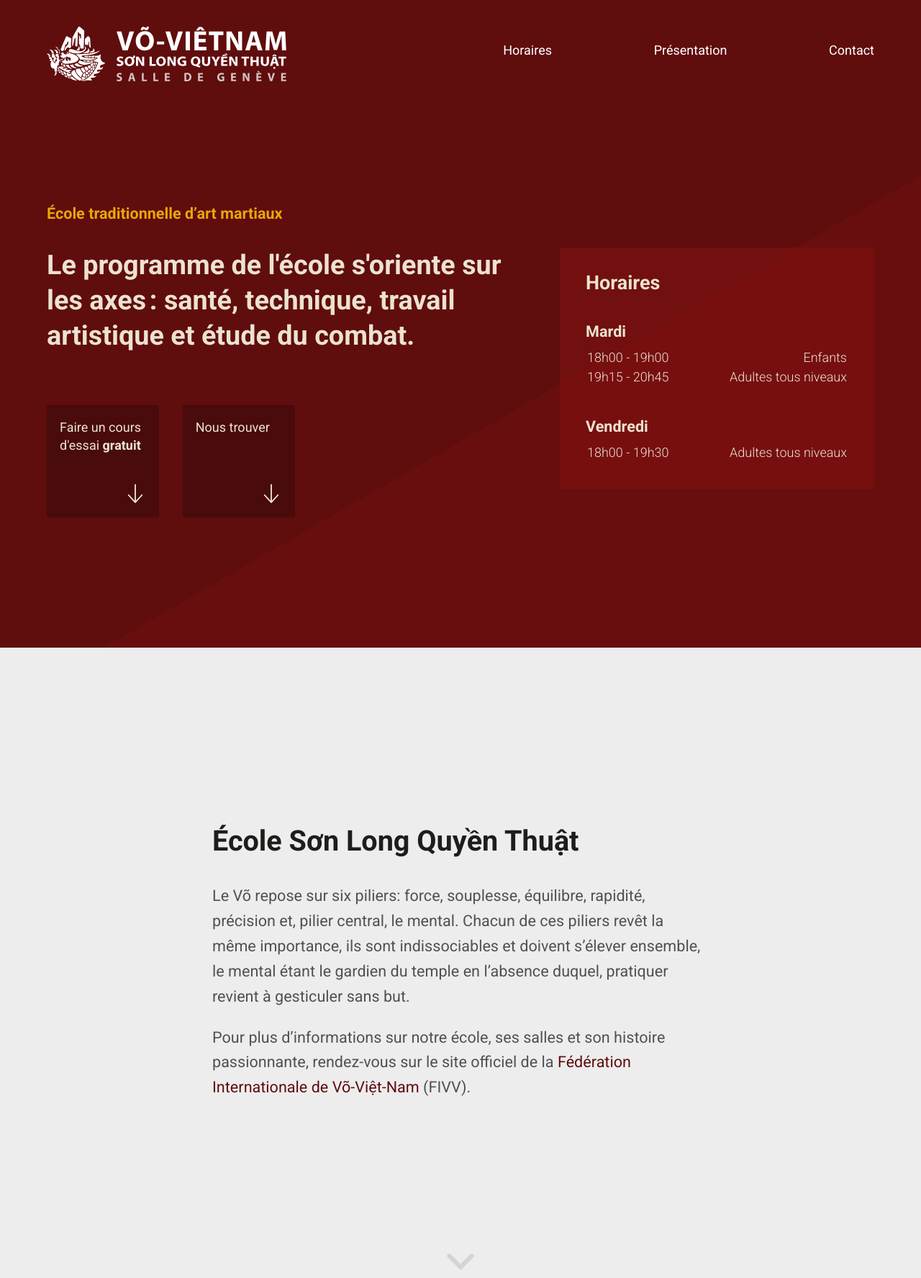
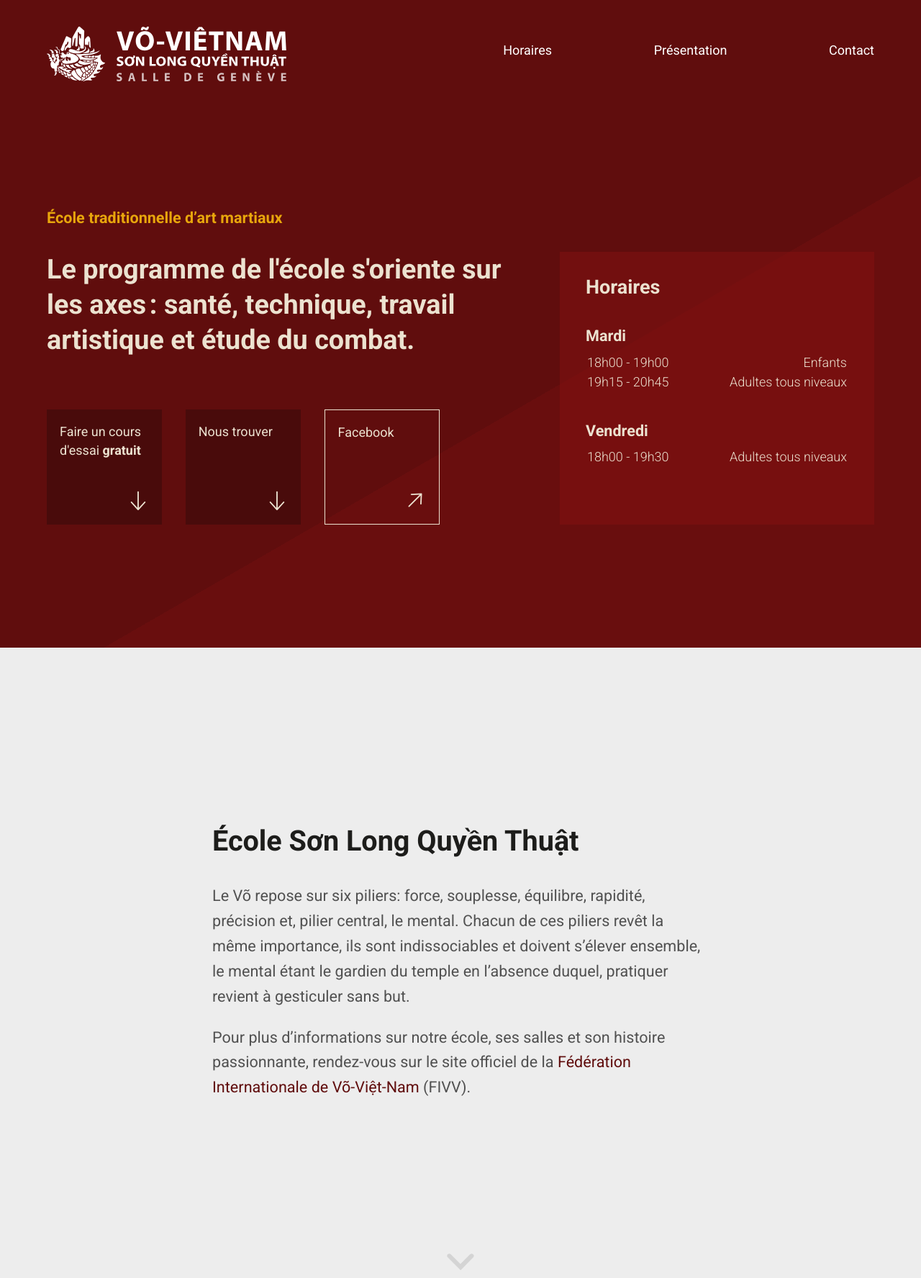
Before and after one commit to ntopulos/fivv-gva, a Jekyll site: the page built from docs/index.md, in a window 1280 px wide, cut to the strip 0-1776 px from the top of the page. Shown: the whole strip at 72% size. Built offline with Jekyll 4.4.1, drawn with Linux system fonts in a browser that asks for light colours.

Commit message:
Improve layout and add Facebook link

```diff
--- a/docs/_includes/layout/header.html
+++ b/docs/_includes/layout/header.html
@@ -1,11 +1,11 @@
-<header>
+<header id="top">
   <div>
     <h1>{% include layout/svgs/logo.svg %}</h1>
   </div>
   <div>
     <button id="nav-toggle" class="hamburger hamburger--spin" type="button" aria-label="Menu">
       <span class="hamburger-box">
-          <span class="hamburger-inner"></span>
+        <span class="hamburger-inner"></span>
       </span>
     </button>
   </div>
--- a/docs/_layouts/main.html
+++ b/docs/_layouts/main.html
@@ -30,6 +30,12 @@
             <li>
               <a href="#contact">
                 Nous trouver
+                {% include layout/svgs/arrow-down.svg %}
+              </a>
+            </li>
+            <li id="facebook">
+              <a target="_blank" href="https://www.facebook.com/Vo-Vietnam-Gen%C3%A8ve-Ecole-Son-Long-Quyen-Thuat-155303167837462">
+                Facebook
                 {% include layout/svgs/arrow-down.svg %}
               </a>
             </li>
--- a/docs/_sass/_variables.sass
+++ b/docs/_sass/_variables.sass
@@ -37,6 +37,6 @@ $logo-size: 76px
 
 // Breakpoints
 
-$bkpt-small: 540px
+$bkpt-small: 626px
 $bkpt-medium: 890px
 $bkpt-large: 1220px
--- a/docs/_sass/content/_header.sass
+++ b/docs/_sass/content/_header.sass
@@ -167,20 +167,27 @@ header
         margin: 0 0 8vh
 
     ul
+      $square-size: 160px
+
       @include not-a-list
       display: flex
       flex-direction: column
 
       li
-        &:first-child
-          margin-bottom: 1em
+
+        &:not(:last-child)
+          margin-bottom: 5vh
+
+          @media (min-width: $bkpt-small)
+            margin-bottom: 0
 
         a
           $tile-padding: 1em
 
           display: block
+          box-sizing: border-box
           background-color: $color-darker-red
-          height: 120px
+          height: $square-size
           padding: $tile-padding
           position: relative
           transition: color $time-base*2, background-color $time-base*2
@@ -196,26 +203,39 @@ header
             bottom: $tile-padding
             right: $tile-padding
 
-          &:hover, &:focus
-            background-color: $color-lighter
-            color: $color-font-black
+      li:not(#facebook) a
+        &:hover, &:focus
+          background-color: $color-lighter
+          color: $color-font-black
 
-            svg
-              fill: $color-font-black
+          svg
+            fill: $color-font-black
+
+      li#facebook a
+        border: 1px solid $color-lighter
+        background-color: transparent
+
+        svg
+          transform: rotate(225deg)
 
       @media (min-width: $bkpt-small)
         flex-direction: row
 
-        li
+        li:not(:last-child)
           margin-right: 5%
 
-          a
-            width: 120px
+        a
+          width: $square-size
 
     #horaires
       background-color: rgba(lighten($color-main-red,10%),.4)
       padding: 2em
-      margin-top: calc(#{$h2-foot-size} + #{$h2-margin-bottom})
+      margin-top: 5vh
+      flex: 1
+
+      @media (min-width: $bkpt-small)
+        margin-top: calc(#{$h2-foot-size} + #{$h2-margin-bottom})
+
 
       h1
         font-size: 1.5em
@@ -236,6 +256,7 @@ header
 
     & > div:nth-child(2)
       grid-area: hours
+      display: flex
 
     & > div:not(:last-child)
       order: 1
--- a/docs/index.md
+++ b/docs/index.md
@@ -3,75 +3,75 @@ layout: main
 title: Võ-Viêtnam Genève | FIVV | École Sơn Long Quyền Thuật
 description: "Salle de Genève de l'École Sơn Long Quyền Thuật, membre de la Fédération Internationale de Võ-Việt-Nam. Enseignement des arts martiaux traditionnels vietnamiens."
 header:
-    title: École traditionnelle d’art martiaux
-    introduction: "Le programme de l'école s'oriente sur les axes&#8239;: santé, technique, travail artistique et étude du combat."
+  title: École traditionnelle d’art martiaux
+  introduction: "Le programme de l'école s'oriente sur les axes&#8239;: santé, technique, travail artistique et étude du combat."
 # notification: "Attention en raison de la COVID, les horaires sont modifiés et les cours ont lieu à distance sur Zoom."
 hours:
+  -
+    day: Mardi
+    activities:
+      -
+        hours: '18h00 - 19h00'
+        description: Enfants
+      -
+        hours: '19h15 - 20h45'
+        description: Adultes tous niveaux
+
+  -
+    day: Vendredi
+    activities:
+      -
+        hours: '18h00 - 19h30'
+        description: Adultes tous niveaux
+video:
+  youtube_video_id: ox6CldxJUzE
+prices:
+  courses:
     -
-        day: Mardi
-        activities:
-            -
-                hours: '18h00 - 19h00'
-                description: Enfants
-            -
-                hours: '19h15 - 20h45'
-                description: Adultes tous niveaux
-
+      type: Adulte
+      year: 365
+      semester: 185
+      month: 50
     -
-        day: Vendredi
-        activities:
-            -
-                hours: '18h00 - 19h30'
-                description: Adultes tous niveaux
-video:
-    youtube_video_id: ox6CldxJUzE
-prices:
-    courses:
-        -
-            type: Adulte
-            year: 365
-            semester: 185
-            month: 50
-        -
-            type: AVS/Etudiant
-            year: 275
-            semester: 140
-            month: 40
-        -
-            type: Enfant
-            year: 275
-            semester: 140
-            month: 40
-    licences:
-        -
-            type: Adulte
-            price: 35
-        -
-            type: Enfant
-            price: 25
+      type: AVS/Etudiant
+      year: 275
+      semester: 140
+      month: 40
+    -
+      type: Enfant
+      year: 275
+      semester: 140
+      month: 40
+  licences:
+    -
+      type: Adulte
+      price: 35
+    -
+      type: Enfant
+      price: 25
 contact:
-    address:
-        place_prefix: Salle de Sport du
-        place: Collège Rousseau
-        street: Avenue du Bouchet 16A
-        postalcode: 1209
-        locality: Genève
-        country: Suisse
-    person:
-        name: M. Thaddée Mieusset
-        telephone: +41 (0) 79 845 81 72
-        email: thaddeemieusset@gmail.com
-    arrival: "Par le chemin Buisson&nbsp;: tournez à gauche lorsque vous arrivez au bout suivez les panneaux indiquant les salles de sport."
+  address:
+    place_prefix: Salle de Sport du
+    place: Collège Rousseau
+    street: Avenue du Bouchet 16A
+    postalcode: 1209
+    locality: Genève
+    country: Suisse
+  person:
+    name: M. Thaddée Mieusset
+    telephone: +41 (0) 79 845 81 72
+    email: thaddeemieusset@gmail.com
+  arrival: "Par le chemin Buisson&nbsp;: tournez à gauche lorsque vous arrivez au bout suivez les panneaux indiquant les salles de sport."
 banking-details:
   name: PostFinance Ltd
   iban: CH40 0900 0000 1741 2189 5
   bic: POFICHBEXXX
   ccp: 17-412189-5
   address:
-      street: 'Mingerstrasse 20'
-      postalcode: 3030
-      locality: Bern
-      country: Switzerland
+    street: 'Mingerstrasse 20'
+    postalcode: 3030
+    locality: Bern
+    country: Switzerland
   club:
     name: Club Genevois de Vo-Vietnam
     locality: Genève
--- a/docs/style.sass
+++ b/docs/style.sass
@@ -86,7 +86,7 @@ table.title-row
     text-align: right
 
 button
-  outline: none
+  outline: none !important
 
 // Structure
 
```
